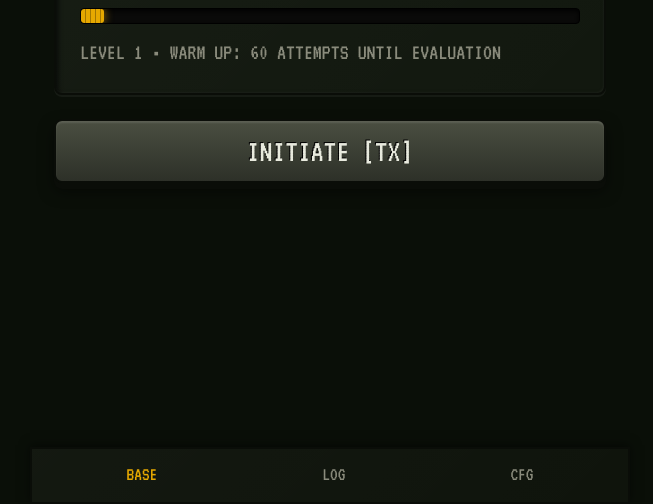
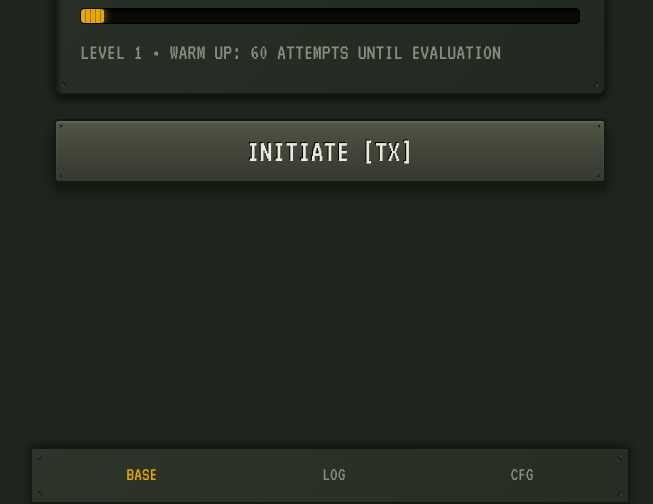
Before and after one commit to ozlphrt/Morsefy, a website built with Vite: page index.html in a window 1280 px wide. Shown: the part 296-800 px from the top of the page, without its empty margins (310-963 px from the left). Built offline with nearby package versions, Linux system fonts and the light colour scheme.

Commit message:
style: Lighten olive drab background and add rugged bolt details

```diff
--- a/style.css
+++ b/style.css
@@ -1,7 +1,7 @@
 :root {
-  --bg-primary: #0a0f08;
-  --bg-secondary: #0f140c;
-  --bg-tertiary: #131a10;
+  --bg-primary: #1f261d;
+  --bg-secondary: #262e24;
+  --bg-tertiary: #2a3328;
 
   --accent-primary: #e6a800;
   --accent-secondary: #dcded3;
@@ -13,9 +13,9 @@
   --text-secondary: #b5b1a1;
   --text-muted: #8a8b7c;
 
-  --glass-bg: #12180f;
-  --glass-border: #0a0d08;
-  --glass-shadow: inset 2px 2px 5px rgba(0, 0, 0, 0.8), inset -1px -1px 2px rgba(255, 255, 255, 0.05), 0 2px 0 rgba(255, 255, 255, 0.05);
+  --glass-bg: #222920;
+  --glass-border: #141a12;
+  --glass-shadow: inset 2px 2px 5px rgba(0, 0, 0, 0.6), inset -1px -1px 2px rgba(255, 255, 255, 0.05), 0 4px 10px rgba(0, 0, 0, 0.7);
 
   --font-main: 'VT323', monospace;
   --transition-fast: 0.1s ease;
@@ -53,10 +53,31 @@ body {
   background: var(--glass-bg);
   border: 2px solid var(--glass-border);
   box-shadow: var(--glass-shadow);
-  border-radius: 8px;
+  border-radius: 4px;
   position: relative;
   overflow: hidden;
   transition: transform var(--transition-fast), border var(--transition-fast), box-shadow var(--transition-fast);
+}
+
+/* Rugged Bolts in Corners */
+.glass::after {
+  content: "";
+  position: absolute;
+  top: 6px;
+  right: 6px;
+  bottom: 6px;
+  left: 6px;
+  pointer-events: none;
+  background-image:
+    radial-gradient(circle at 0 0, #333 3px, transparent 4px),
+    radial-gradient(circle at 100% 0, #333 3px, transparent 4px),
+    radial-gradient(circle at 0 100%, #333 3px, transparent 4px),
+    radial-gradient(circle at 100% 100%, #333 3px, transparent 4px),
+    radial-gradient(circle at 0 0, #111 4px, transparent 5px),
+    radial-gradient(circle at 100% 0, #111 4px, transparent 5px),
+    radial-gradient(circle at 0 100%, #111 4px, transparent 5px),
+    radial-gradient(circle at 100% 100%, #111 4px, transparent 5px);
+  z-index: 10;
 }
 
 .glass::before {
@@ -66,13 +87,13 @@ body {
   left: 0;
   right: 0;
   bottom: 0;
-  background: linear-gradient(135deg, rgba(255, 255, 255, 0.02) 0%, transparent 100%);
+  background: linear-gradient(135deg, rgba(255, 255, 255, 0.03) 0%, transparent 100%);
   z-index: -1;
   pointer-events: none;
 }
 
 .glass:hover {
-  border: 2px solid #1a1c17;
+  border: 2px solid #2a3328;
 }
 
 /* Animations */
@@ -222,12 +243,12 @@ h2 {
 /* Buttons */
 button {
   cursor: pointer;
-  border-radius: 8px;
+  border-radius: 4px;
   padding: 16px 24px;
   font-size: 2rem;
   font-family: var(--font-main);
   transition: all var(--transition-fast);
-  background: linear-gradient(to bottom, #4a4e41, #2d3028);
+  background: linear-gradient(to bottom, #505545, #35382e);
   color: var(--text-primary);
   border: 2px solid var(--glass-border);
   display: flex;
@@ -237,10 +258,26 @@ button {
   box-shadow: 0 6px 0 var(--glass-border), 0 8px 15px rgba(0, 0, 0, 0.5), inset 0 2px 2px rgba(255, 255, 255, 0.1);
   text-shadow: -1px -1px 0 #000;
   text-transform: uppercase;
+  position: relative;
+}
+
+button::after {
+  content: "";
+  position: absolute;
+  top: 4px;
+  right: 4px;
+  bottom: 4px;
+  left: 4px;
+  pointer-events: none;
+  background-image:
+    radial-gradient(circle at 0 0, #222 2px, transparent 3px),
+    radial-gradient(circle at 100% 0, #222 2px, transparent 3px),
+    radial-gradient(circle at 0 100%, #222 2px, transparent 3px),
+    radial-gradient(circle at 100% 100%, #222 2px, transparent 3px);
 }
 
 button:hover {
-  background: linear-gradient(to bottom, #565a4c, #35382f);
+  background: linear-gradient(to bottom, #5c6250, #3e4236);
 }
 
 button:active {
```
